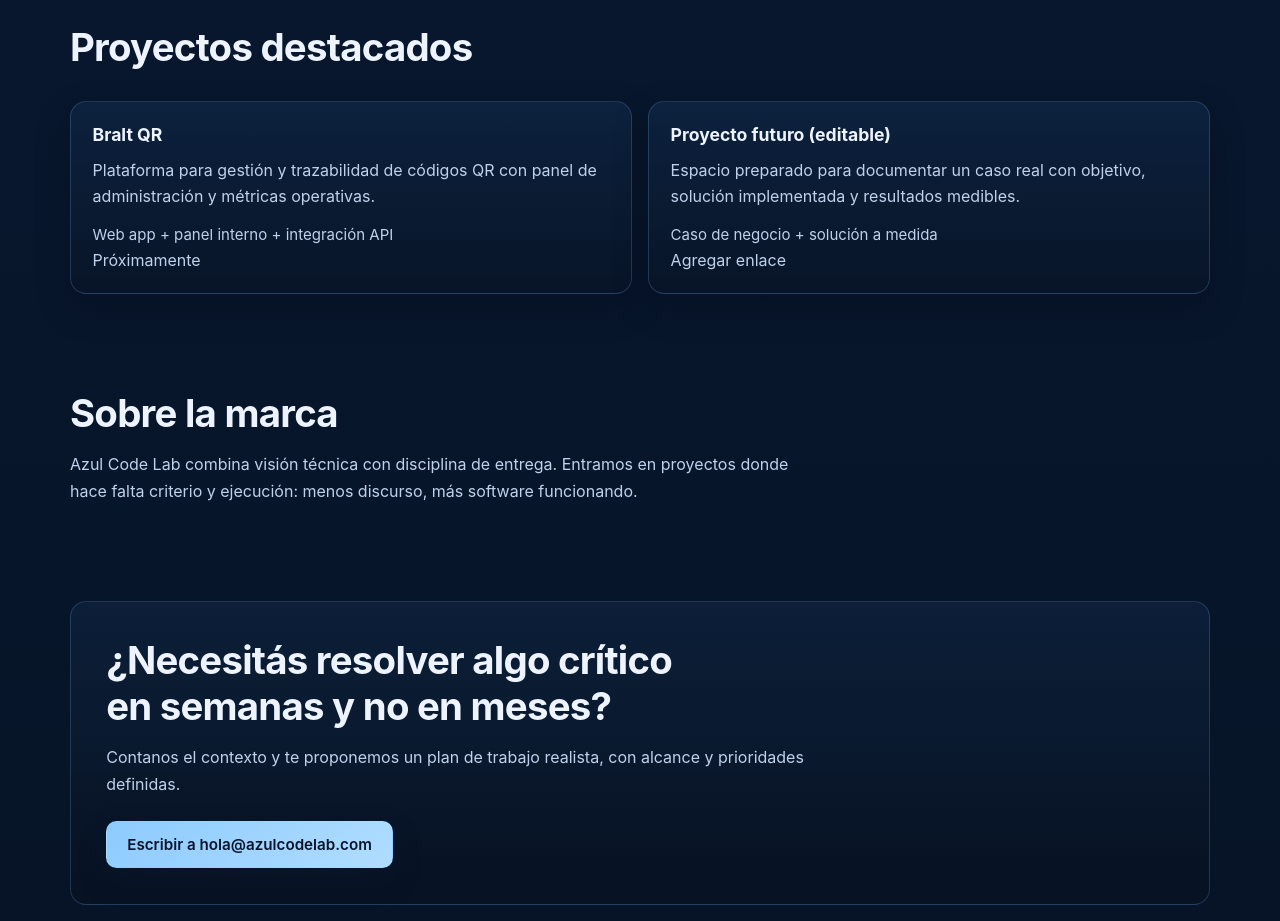
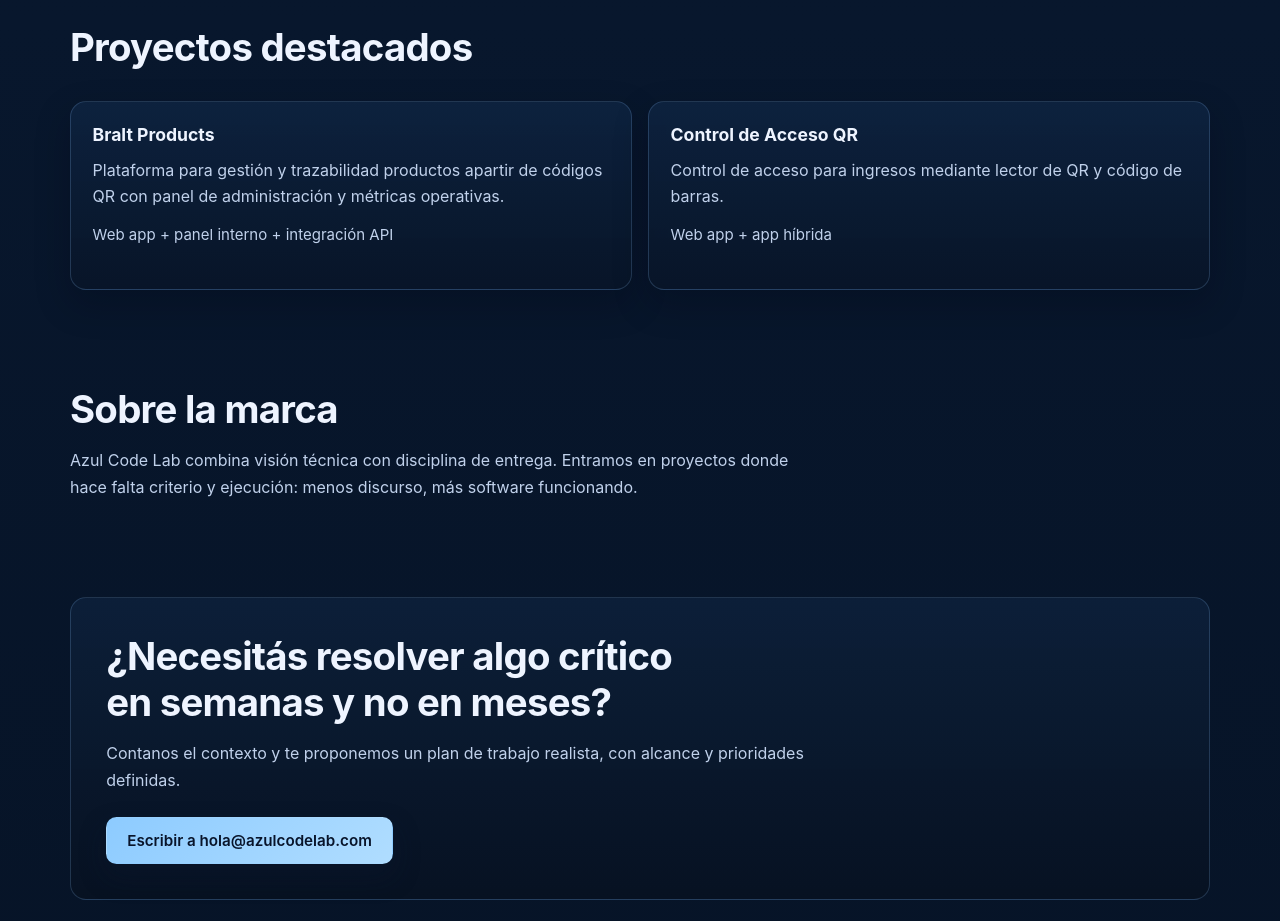
Before and after one commit to lusolegonzalez/acl-web, a React (Vite) app: page / in a window 1280 px wide. Shown: the part 1440-2361 px from the top of the page. Built offline with nearby package versions, Linux system fonts and the light colour scheme.

Commit message:
Refactor project details and social links
Updated project names and descriptions, removed linkText property, and modified social links.

```diff
--- a/src/data/content.ts
+++ b/src/data/content.ts
@@ -7,7 +7,6 @@ export type Project = {
   name: string;
   description: string;
   stack: string;
-  linkText: string;
   href?: string;
 };
 
@@ -35,23 +34,21 @@ export const services = [
 
 export const projects: Project[] = [
   {
-    name: 'Bralt QR',
+    name: 'Bralt Products',
     description:
-      'Plataforma para gestión y trazabilidad de códigos QR con panel de administración y métricas operativas.',
-    stack: 'Web app + panel interno + integración API',
-    linkText: 'Próximamente'
+      'Plataforma para gestión y trazabilidad productos apartir de códigos QR con panel de administración y métricas operativas.',
+    stack: 'Web app + panel interno + integración API'
   },
   {
-    name: 'Proyecto futuro (editable)',
+    name: 'Control de Acceso QR',
     description:
-      'Espacio preparado para documentar un caso real con objetivo, solución implementada y resultados medibles.',
-    stack: 'Caso de negocio + solución a medida',
-    linkText: 'Agregar enlace'
+      'Control de acceso para ingresos mediante lector de QR y código de barras.',
+    stack: 'Web app + app híbrida'
   }
 ];
 
 export const socialLinks: SocialLink[] = [
-  { label: 'LinkedIn', href: 'https://www.linkedin.com', external: true },
-  { label: 'Email', href: 'mailto:hola@azulcodelab.com' },
-  { label: 'GitHub', href: 'https://github.com', external: true }
+  { label: 'LinkedIn', href: 'https://www.linkedin.com/company/azulcodelab', external: true },
+  { label: 'Email', href: 'mailto:lusolegonzalez@gmail.com' },
+  { label: 'GitHub', href: 'https://github.com/lusolegonzalez', external: true }
 ];
```
